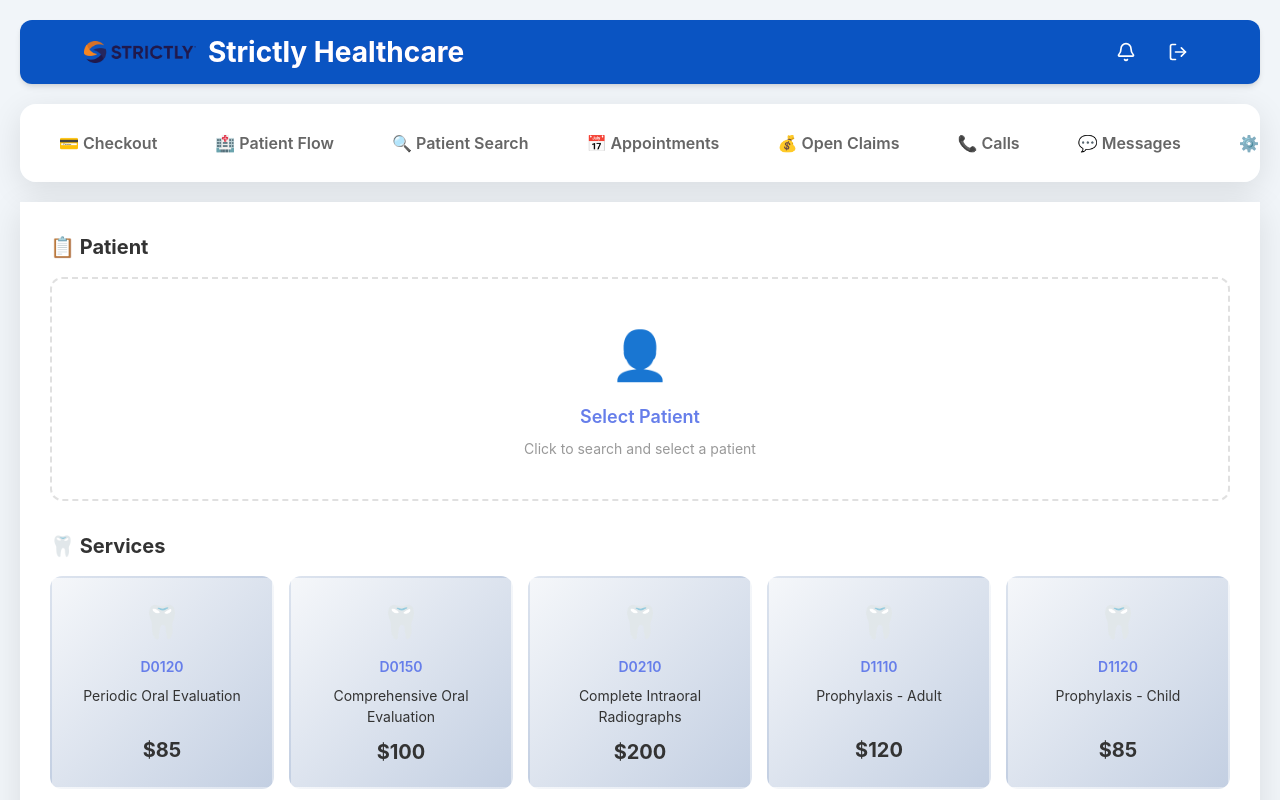
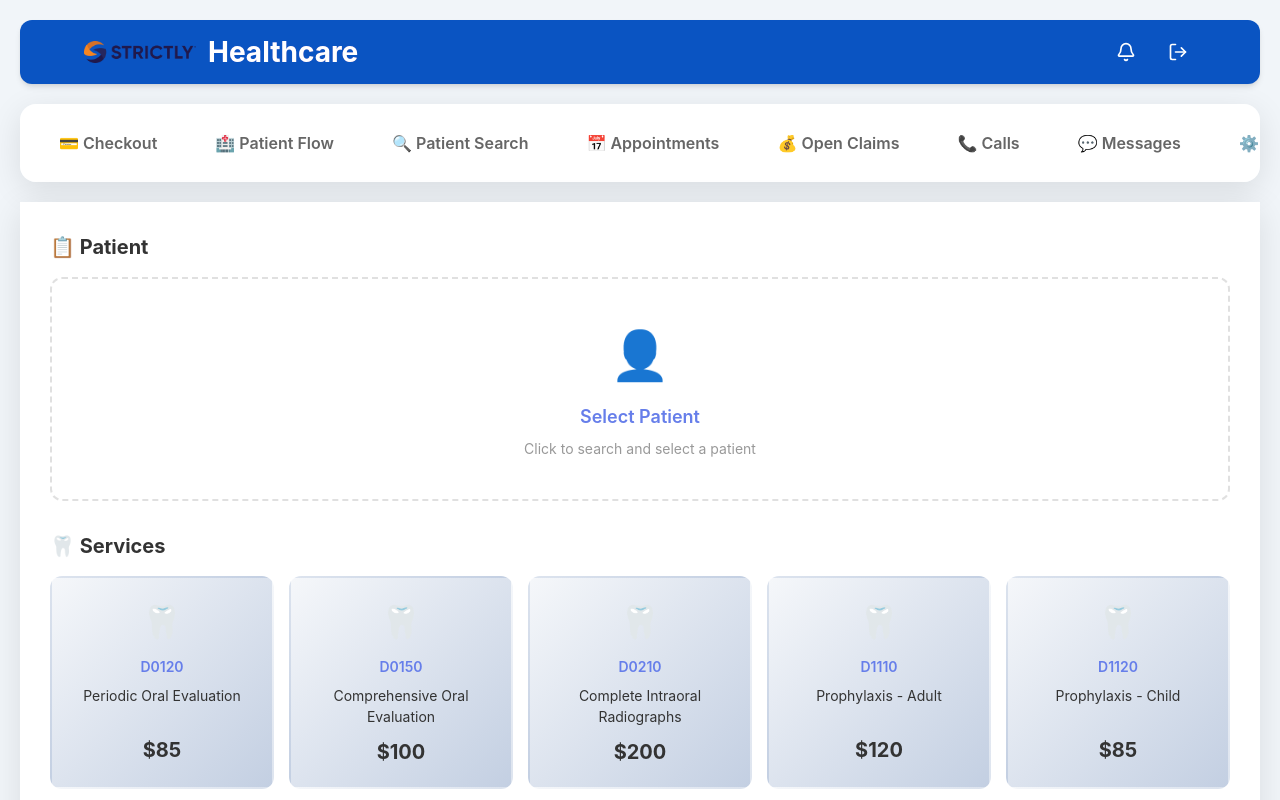
Before and after one commit to Alberto85ariel13/dental-pos, a React (Vite) app: page / in a window 1280 px wide. Shown: the top 800 px of the page. Built offline with nearby package versions, Linux system fonts and the light colour scheme.

Commit message:
fix details

```diff
--- a/src/App.jsx
+++ b/src/App.jsx
@@ -61,9 +61,7 @@ function Layout({ children }) {
                   className="w-full h-full object-contain rounded-lg"
                 />
               </div>
-              <span className="header-title ml-3 text-white">
-                Strictly Healthcare
-              </span>
+              <span className="header-title ml-3 text-white">Healthcare</span>
             </div>
 
             <div className="flex items-center gap-4">
```
